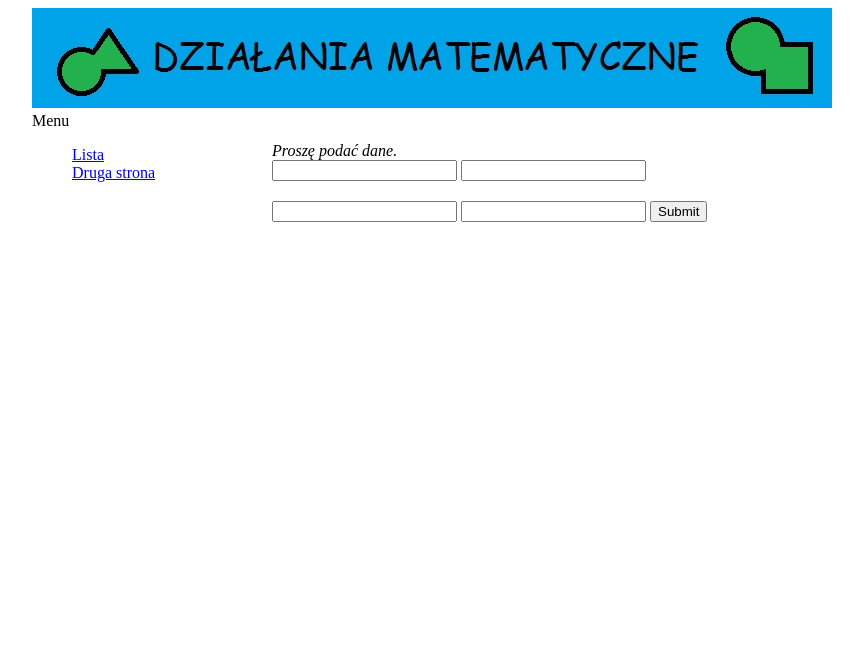
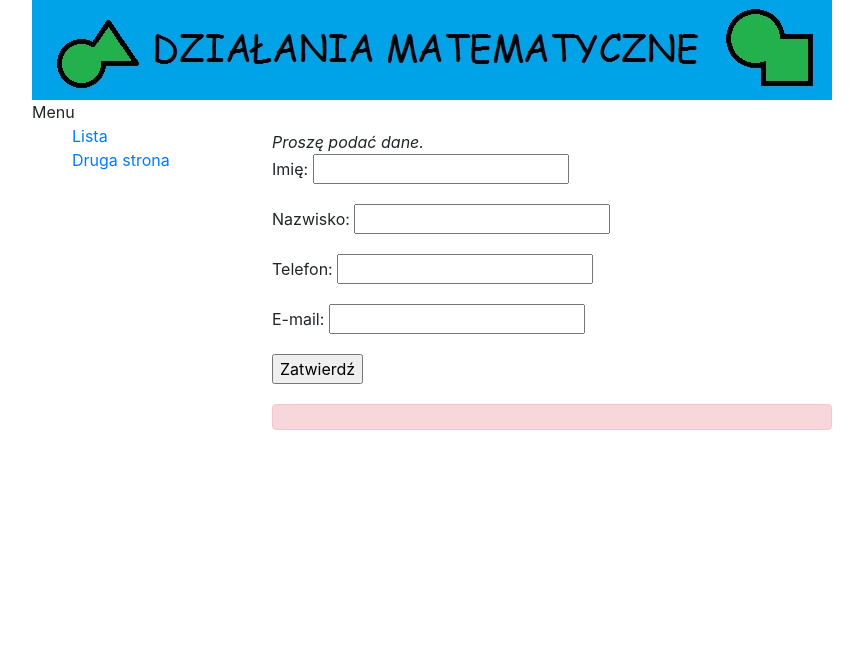
Before and after one commit to pampi848/novakowelowe, a PHP site: page / in a window 1280 px wide. Shown: the top 670 px of the page, without its empty margins (208-1071 px from the left). After the commit the page ends 430 px from the top, so only its background shows below. Run offline with PHP 8.4, Linux system fonts and the light colour scheme; some libraries are stand-ins or nearby versions.

Commit message:
gitignore, bower, favicon

```diff
--- /dev/null
+++ b/bower.json
@@ -0,0 +1,4 @@
+{
+  "name": "Rejestracja",
+  "version": "0.0.1"
+}
--- a/index.php
+++ b/index.php
@@ -3,7 +3,11 @@
 <html lang="en">
 <head>
     <meta charset="UTF-8"/>
+    <link rel="stylesheet" href="bower_components/bootstrap/dist/css/bootstrap.min.css" />
+    <link rel="stylesheet" href="bower_components/bootstrap/dist/css/bootstrap-theme.min.css" />
     <link href="style.css" rel="stylesheet"/>
+    <!--FreeFavicon.com-->
+    <link href="favicon.ico" rel="icon" type="image/x-icon" />
     <title>Strona Główna</title>
 </head>
 <body>
@@ -22,15 +26,18 @@
         <i>Proszę podać dane.</i>
         <br/>
         <form name="formularz" method="post" action="add.php" onsubmit="return validateForm()"/>
-            <input required type="text" id="imie" name="formularz[imie]"/>
-            <input required type="text" id="nazwisko" name="formularz[nazwisko]"/>
-            <input required type="number" id="telefon" name="formularz[telefon]"/>
-            <input required type="email" id="mail" name="formularz[mail]"/>
-            <input type="submit"/>
+            <label for="imie">Imię: </label> <input required type="text" id="imie" name="formularz[imie]"/> <br/>
+            <label for="nazwisko">Nazwisko: </label> <input required type="text" id="nazwisko" name="formularz[nazwisko]"/> <br/>
+            <label for="telefon">Telefon: </label> <input required type="number" id="telefon" name="formularz[telefon]"/> <br/>
+            <label for="mail">E-mail: </label> <input required type="email" id="mail" name="formularz[mail]"/> <br/>
+            <input type="submit" value="Zatwierdź"/>
         </form>
-        <span id="messeges"><?=isset($_SESSION["messeges"])?$_SESSION["messeges"]:""?></span>
+        <div id="messeges" class='alert alert-danger <?=!isset($_SESSION["messeges"]) || empty($_SESSION["messeges"]) ? "hidden" : ""?>' role='alert'><?=isset($_SESSION["messeges"])?$_SESSION["messeges"]:""?></div>
     </div>
 </div>
+
+<script src="bower_components/jquery/dist/jquery.min.js"></script>
+<script src="bower_components/bootstrap/dist/js/bootstrap.min.js"></script>
 <script src="script.js"></script>
 </body>
 </html>
--- a/list.php
+++ b/list.php
@@ -5,7 +5,11 @@ $lista = "to co przyszło z bazy";
 <html lang="en">
 <head>
     <meta charset="UTF-8"/>
+    <link rel="stylesheet" href="bower_components/bootstrap/dist/css/bootstrap.min.css" />
+    <link rel="stylesheet" href="bower_components/bootstrap/dist/css/bootstrap-theme.min.css" />
     <link href="style.css" rel="stylesheet"/>
+    <!--FreeFavicon.com-->
+    <link href="favicon.ico" rel="icon" type="image/x-icon" />
     <title>Strona Główna</title>
 </head>
 <body>
@@ -40,6 +44,8 @@ $lista = "to co przyszło z bazy";
         </table>
     </div>
 </div>
+<script src="bower_components/jquery/dist/jquery.min.js"></script>
+<script src="bower_components/bootstrap/dist/js/bootstrap.min.js"></script>
 <script src="script.js"></script>
 </body>
 </html>
--- a/script.js
+++ b/script.js
@@ -1,5 +1,5 @@
 function validateForm() {
-    var imie = document.forms["formularz"]["imie"].value;
+    var imie = $()//document.forms["formularz"]["imie"].value;
     var nazwisko = document.forms["formularz"]["nazwisko"].value;
     var mail = document.forms["formularz"]["mail"].value;
     var telefon = document.forms["formularz"]["telefon"].value;
@@ -8,14 +8,16 @@ function validateForm() {
     if(imie == "" || nazwisko == "" || mail == "" || telefon == ""){
         messeges = "Proszę uzupełnić wszystkie pola!";
     }
+    else if(imie.length < 3 || nazwisko.length < 3 || telefon.length != 9) {
+        messeges = "Zarówno imię jak i nazwisko powinny składać się z minimum 3 znaków, <br/> natomiast numer telefonu powinien zawierać 9 cyfr!";
+    }
     else if(!validateEmail(mail)){
         messeges = "Nieprawidłowy adres e-mail!";
     }
-    else if(imie.length < 3 || nazwisko.length < 3 || telefon.length != 9){
-        messeges = "Zarówno imię jak i nazwisko powinny składać się z minimum 3 znaków, <br/> natomiast numer telefonu powinien zawierać 9 cyfr!";
-    }
     else return true;
-    document.getElementById("messeges").innerHTML = messeges;
+    $("#messeges").html(messeges)
+                  .removeClass("hidden");
+
     return false;
 }
 
```
Also changed, not shown: favicon.ico (added), 1 other file.
